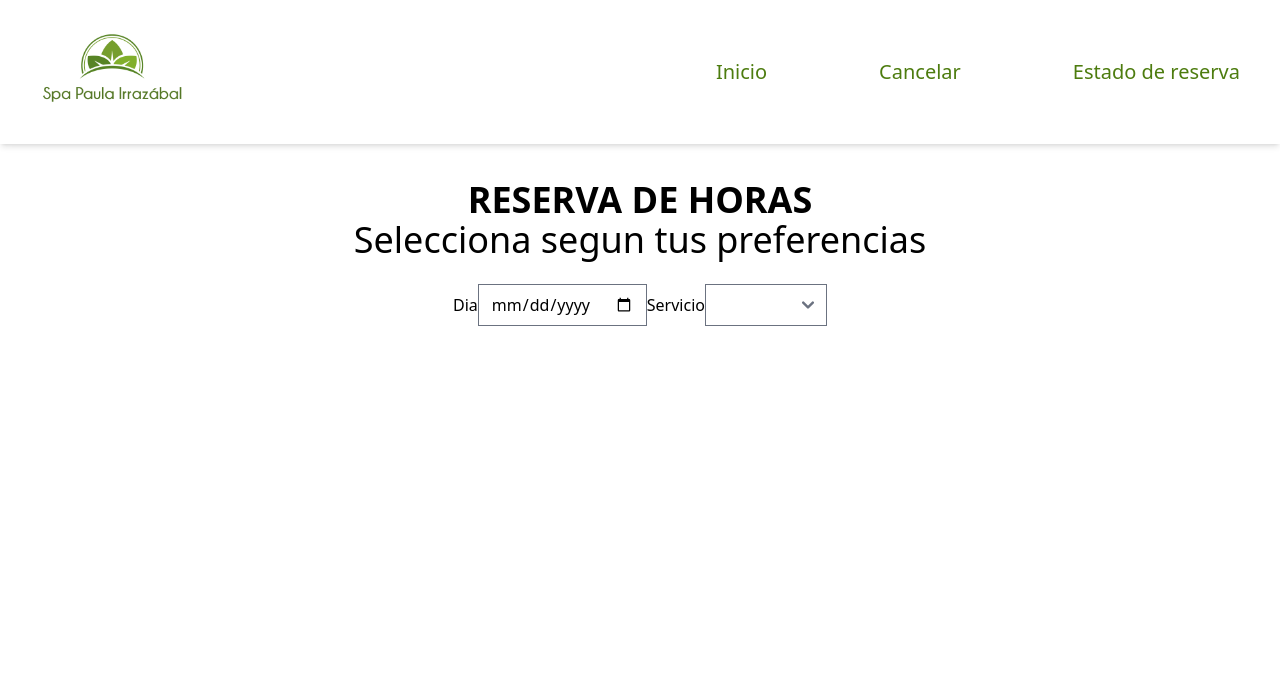
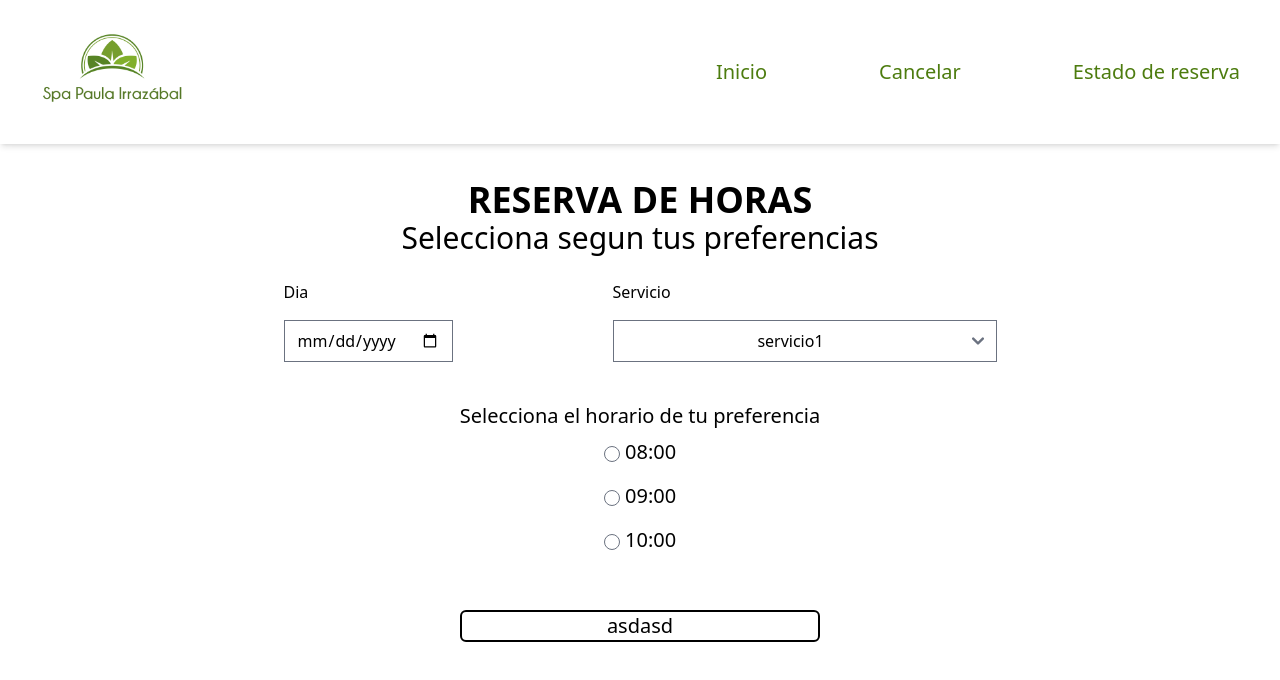
Before and after one commit to Pepinosky/Agenda-Spa, a React (Create React App) app: page / in a window 1280 px wide. Shown: the top 680 px of the page. Built offline with nearby package versions, Linux system fonts and the light colour scheme.

Commit message:
reservation page, need to finish hour preference

```diff
--- a/src/components/pages/User/reservation.jsx
+++ b/src/components/pages/User/reservation.jsx
@@ -1,27 +1,48 @@
 import React from 'react'
 
 const Reservas = () => {
+  let Services = [
+    {id: "1", nombre:"servicio1"},
+    {id: "2", nombre:"servicio2"},
+    {id: "3", nombre:"servicio3"}
+
+     ];
 
     return (
     <div className='w-full h-full py-44 px-4'>
         <div className=' mx-auto  '>
-          <div className='flex  flex-col items-center content-center justify-center p-1'>
+          <div className='md:flex  flex-col items-center content-center justify-center p-1'>
             <h1 className=' md:text-4xl sm:text-3xl text-2xl font-bold  '>RESERVA DE HORAS</h1>
-            <h6 className='md:text-4xl sm:text-2xl '>Selecciona segun tus preferencias</h6>
-                <div className='flex  justify-center w-full m-6'>
-                <label >
-                <span>Dia</span>
-                <input className='' type="date" />
+            <h6 className='md:text-3xl sm:text-2xl font-light '>Selecciona segun tus preferencias</h6>
+                  <form className='flex flex-col items-center'>
+                  <div className='flex content-center items-center justify-center w-full m-6 '>
+                      <label className='' >
+                        <span className=''>Dia</span>
+                        <br />
+                        <input className='mt-4 form-input' type="date" />
 
-                </label>
-                <label >
-                    <span>Servicio</span>
-                <select className='px-20 '>
+                        </label>
+                        <label className='ml-40 items-center' >
+                          <span>Servicio</span>
+                          <br />
+                        <select className=' text-center mt-4  w-96'>
+                            {
+                              Services.map(service => (
+                                <option className='' key={service.id} value={service.id}>{service.nombre}</option>
 
-                </select>
-                </label>
-                </div>
-
+                              ))
+                            }
+                        </select>
+                      </label>
+                  </div>
+                  <div className='flex flex-col text-xl font-medium text-center'>
+                        <h3 className='pt-4 '> Selecciona el horario de tu preferencia</h3>
+                         <label className='p-2'> <input type="radio" className='form-radio checked:bg-lime-900' value='1' /> 08:00 </label>
+                         <label className='p-2'> <input type="radio" className='form-radio checked:bg-lime-900' value='2' /> 09:00 </label>
+                         <label className='p-2'> <input type="radio" className='form-radio checked:bg-lime-900' value='3'/> 10:00</label>
+                         <button className=' text-center border-2 border-black rounded-md hover:bg-black hover:text-lime-500 hover:p-4 duration-500 mt-12'> asdasd</button>
+                  </div>
+                 </form>
 
           </div>
         </div>
```
